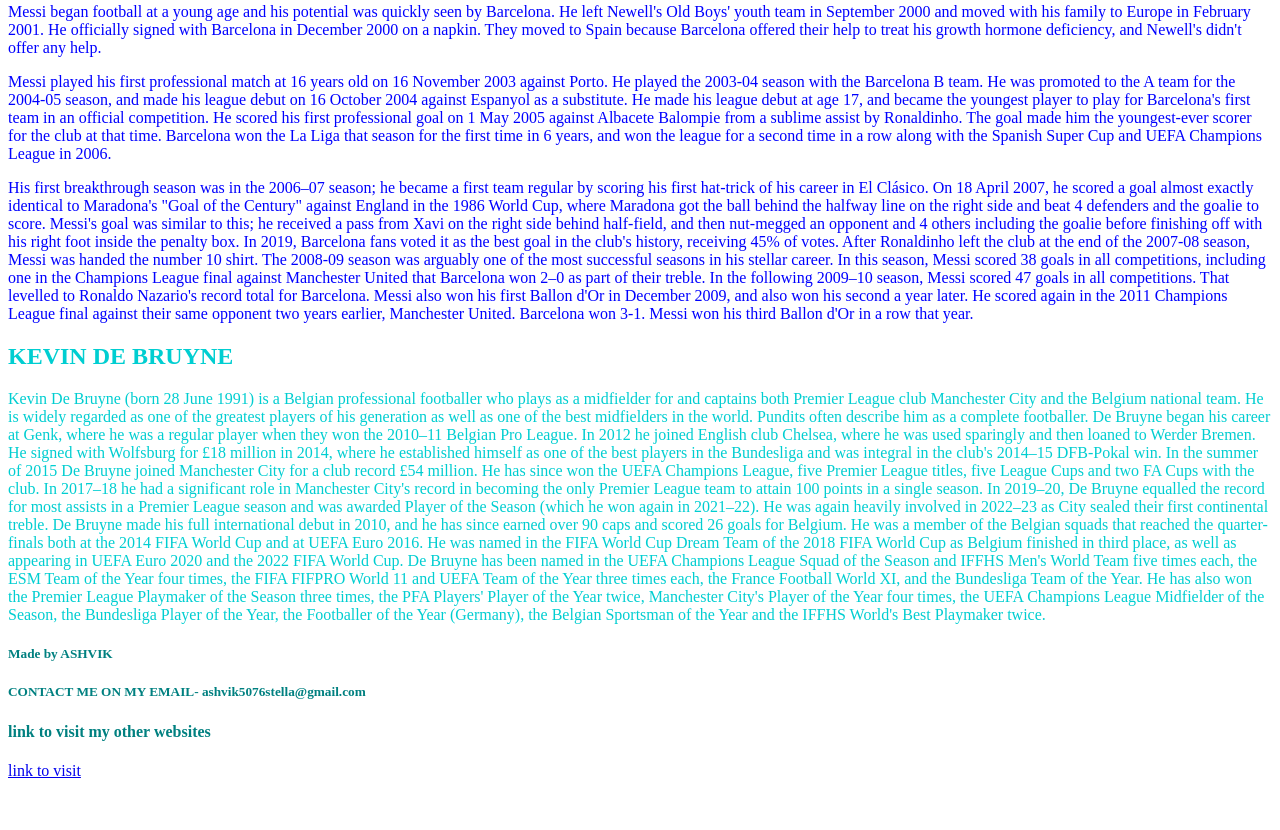
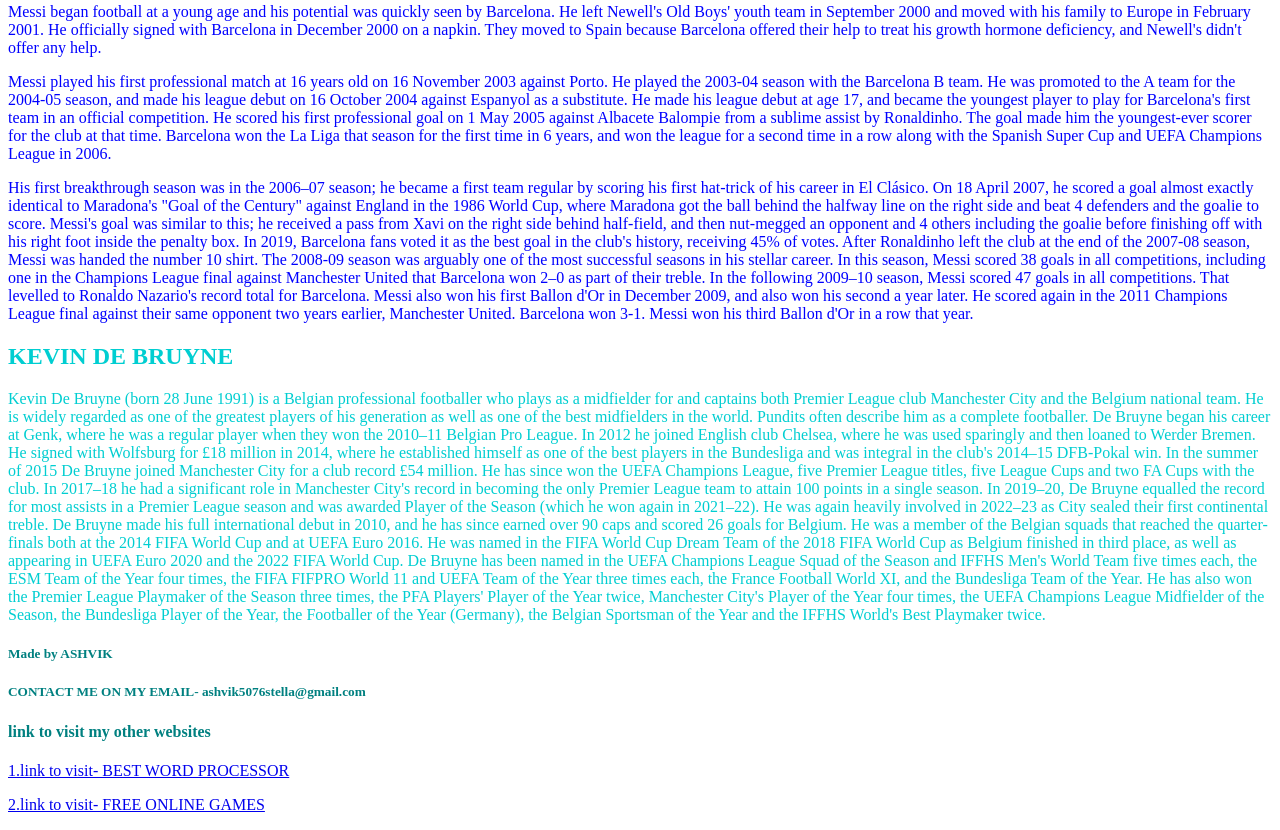
Before and after one commit to imashvik/imashvik.github.io, a plain HTML site: page index.html in a window 1280 px wide. Shown: the part 1106-1936 px from the top of the page. Before the commit the page ends 1894 px from the top, so only its background shows below. Drawn offline with Linux system fonts and the light colour scheme.

Commit message:
Add files via upload

```diff
--- a/index.html
+++ b/index.html
@@ -49,9 +49,9 @@ De Bruyne made his full international debut in 2010, and he has since earned ove
 De Bruyne has been named in the UEFA Champions League Squad of the Season and IFFHS Men's World Team five times each, the ESM Team of the Year four times, the FIFA FIFPRO World 11 and UEFA Team of the Year three times each, the France Football World XI, and the Bundesliga Team of the Year. He has also won the Premier League Playmaker of the Season three times, the PFA Players' Player of the Year twice, Manchester City's Player of the Year four times, the UEFA Champions League Midfielder of the Season, the Bundesliga Player of the Year, the Footballer of the Year (Germany), the Belgian Sportsman of the Year and the IFFHS World's Best Playmaker twice.</P>
 <h5 style="color:Teal;">Made by ASHVIK </h5>
 <h5 style="color:Teal;">CONTACT ME ON MY EMAIL-  ashvik5076stella@gmail.com</h>
-<h4 style="color:teal;">link to visit my other websites</h5>
-<a href="https://imashvik.github.io/BEST-Word-Processor/">link to visit </a>
-
+<h4 style="color:teal;">link to visit my other websites</h4>
+<p><a href="https://imashvik.github.io/BEST-Word-Processo/">1.link to visit- BEST WORD PROCESSOR </a></p>
+<p><a href="https://imashvik.github.io/free-online-games/">2.link to visit- FREE ONLINE GAMES</a></p>
 
 
 </body></html>
```
